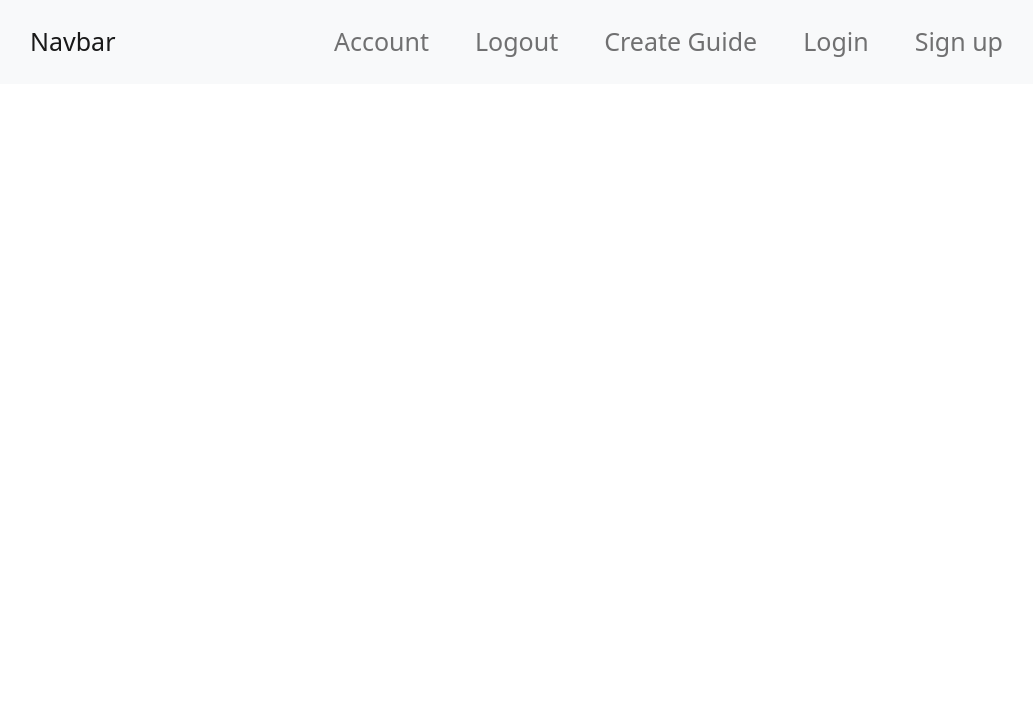
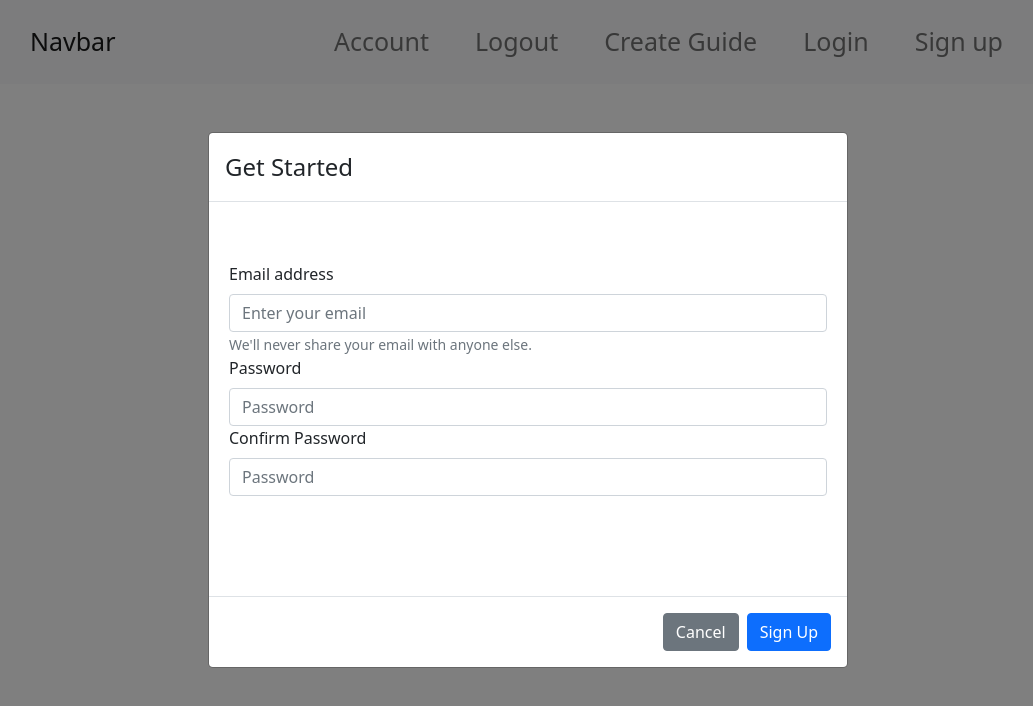
Before and after one commit to wrimicha/React_Auth_Modal, a React (Create React App) app: page /signup in a window 1280 px wide. Shown: the top 706 px of the page, without its empty margins (112-1145 px from the left). Built offline with nearby package versions, Linux system fonts and the light colour scheme.

Commit message:
Added the Sign up modal

```diff
--- a/src/App.js
+++ b/src/App.js
@@ -1,8 +1,10 @@
 import logo from "./logo.svg";
 import "./App.css";
 //import NavBar from "../components/Navbar";
-import { Home } from "./views/Home";
-import { About } from "./views/About";
+//import { Home } from "./views/Signup";
+//import { About } from "./views/Signin";
+import SignupModal from "./views/Modals/Signup";
+import LoginModal from "./views/Modals/Login";
 import {
   BrowserRouter as Router,
   Route,
@@ -18,11 +20,14 @@ function App() {
       <Router>
         <Nav />
         <Switch>
-          <Route exact path="/home" component={Home} />
+          <Route exact path="/account" component={LoginModal} />
           <Route exact path="/">
-            <Redirect to="/home" />
+            <Redirect to="/account" />
           </Route>
-          <Route exact path="/about" component={About} />
+          <Route exact path="/logout" component={LoginModal} />
+          <Route exact path="/creatguide" component={LoginModal} />
+          <Route exact path="/login" component={LoginModal} />
+          <Route exact path="/signup" component={SignupModal} />
         </Switch>
       </Router>
     </div>
--- a/src/components/Nav/NavMenu.js
+++ b/src/components/Nav/NavMenu.js
@@ -1,7 +1,7 @@
 import React from "react";
 import { Link } from "react-router-dom";
 import Button from "react-bootstrap/Button";
-//import LoginModal from "../../views/Modals/Login";
+import LoginModal from "../../views/Modals/Login";
 import "./NavMenu.css";
 
 function NavMenu() {
@@ -24,19 +24,19 @@ function NavMenu() {
         </button>
         <div class="menuOptions collapse navbar-collapse" id="navbarNav">
           <ul class="navbar-nav">
-            <Link to="/about" class="nav-link">
+            <Link to="/account" class="nav-link">
               <li class="logged-in">Account</li>
             </Link>
-            <Link to="/about" class="nav-link">
+            <Link to="/logout" class="nav-link">
               <li class="logged-in">Logout</li>
             </Link>
-            <Link to="/about" class="nav-link">
+            <Link to="/createguide" class="nav-link">
               <li class="logged-in">Create Guide</li>
             </Link>
-            <Link to="/about" class="nav-link">
+            <Link to="/login" class="nav-link">
               <li class="logged-out">Login</li>
             </Link>
-            <Link to="/about" class="nav-link">
+            <Link to="/signup" class="nav-link">
               <li class="logged-out">Sign up</li>
             </Link>
 
--- a/src/views/Home.js
+++ /dev/null
@@ -1,10 +0,0 @@
-import React from "react";
-
-export const Home = () => {
-  return (
-    <div>
-      <h3>Home View</h3>
-      <p> This is the home view of SPA</p>
-    </div>
-  );
-};
--- /dev/null
+++ b/src/views/Modals/Signup.js
@@ -0,0 +1,79 @@
+import React, { useState, useEffect } from "react";
+import { Modal, Button, Form } from "react-bootstrap";
+import "./Modals.css";
+
+function SignupModal() {
+  const [show, setShow] = useState(true);
+  const [email, setEmail] = useState("Enter your email");
+  const [password, setPassword] = useState();
+  const [confirmPassword, setConfirmPassword] = useState();
+
+  const handleClose = () => setShow(false);
+  const handleShow = () => setShow(true);
+
+  const signup = () => {
+    if (password !== confirmPassword) {
+      alert("Passwords do not match!");
+    } else {
+      setShow(false);
+      console.log(email, password);
+      //signInWithEmailAndPassword
+    }
+  };
+
+  return (
+    <>
+      <Modal
+        centered
+        size="xl"
+        dialogClassName="mainModal"
+        show={show}
+        onHide={handleClose}
+      >
+        <Modal.Header>
+          <Modal.Title>Get Started</Modal.Title>
+        </Modal.Header>
+        <Form className="formMain">
+          <Form.Group controlId="formBasicEmail">
+            <Form.Label>Email address</Form.Label>
+            <Form.Control
+              type="email"
+              placeholder={email}
+              onChange={(text) => setEmail(text.target.value)}
+            />
+            <Form.Text className="text-muted">
+              We'll never share your email with anyone else.
+            </Form.Text>
+          </Form.Group>
+
+          <Form.Group controlId="formBasicPassword">
+            <Form.Label>Password</Form.Label>
+            <Form.Control
+              type="password"
+              placeholder="Password"
+              onChange={(pass) => setPassword(pass.target.value)}
+            />
+          </Form.Group>
+          <Form.Group controlId="formBasicPasswordConfirm">
+            <Form.Label>Confirm Password</Form.Label>
+            <Form.Control
+              type="password"
+              placeholder="Password"
+              onChange={(pass) => setConfirmPassword(pass.target.value)}
+            />
+          </Form.Group>
+        </Form>
+        <Modal.Footer>
+          <Button variant="secondary" onClick={handleClose}>
+            Cancel
+          </Button>
+          <Button variant="primary" onClick={signup}>
+            Sign Up
+          </Button>
+        </Modal.Footer>
+      </Modal>
+    </>
+  );
+}
+
+export default SignupModal;
--- a/src/views/About.js
+++ b/src/views/Signin.js
@@ -1,6 +1,6 @@
 import React from "react";
 import LoginModal from "./Modals/Login";
 
-export const About = () => {
+export const Signin = () => {
   return <LoginModal />;
 };
--- /dev/null
+++ b/src/views/Signup.js
@@ -0,0 +1,6 @@
+import React from "react";
+import SignupModal from "./Modals/Signup";
+
+export const Signup = () => {
+  return <SignupModal />;
+};
```
